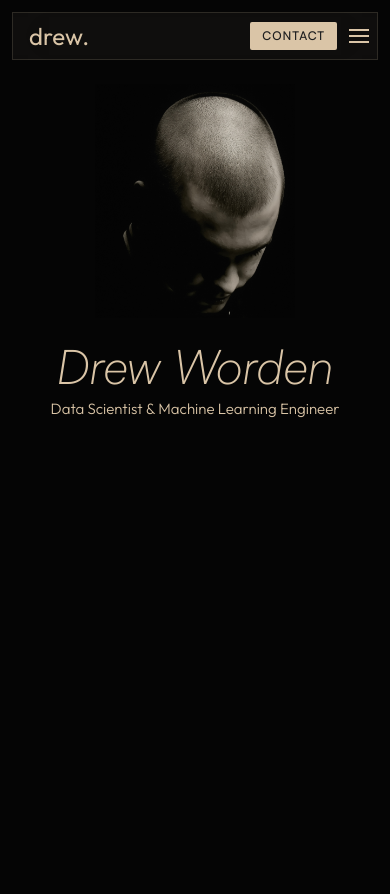
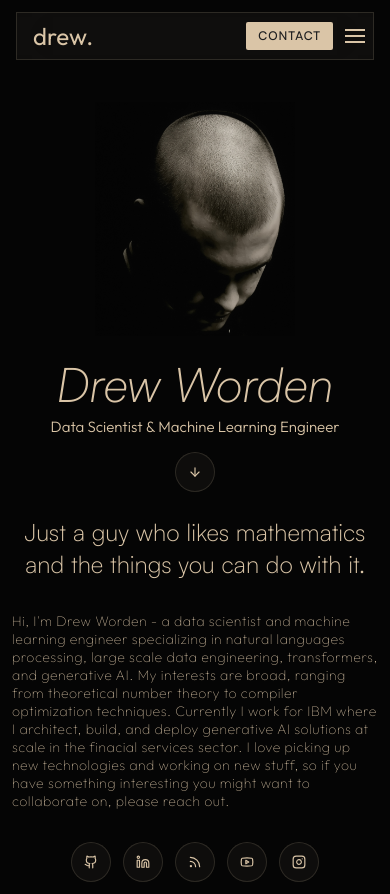
Before and after one commit to drew-worden/drew.zip, a SvelteKit app: page / in a window 390 px wide. Before the commit the page ends 844 px from the top, so only its background shows below. Built offline with nearby package versions, Linux system fonts and the light colour scheme.

Commit message:
Added about section.

```diff
--- a/src/lib/components/Navbar.svelte
+++ b/src/lib/components/Navbar.svelte
@@ -104,11 +104,10 @@
 <style>
 	nav {
 		width: fit-content;
-		position: absolute;
+		position: fixed;
 		left: 50%;
 		transform: translateX(-50%);
 		padding: 12px 12px 12px 20px;
-		position: relative;
 	}
 
 	.tag {
@@ -182,7 +181,7 @@
 
 	@media (max-width: 810px) {
 		nav {
-			width: 100%;
+			width: calc(100% - 64px);
 		}
 
 		.links {
@@ -209,6 +208,7 @@
 
 		nav {
 			padding: 8px 8px 8px 16px;
+			width: calc(100% - 32px);
 		}
 
 		.contact {
--- a/src/routes/+page.svelte
+++ b/src/routes/+page.svelte
@@ -6,6 +6,170 @@
 	/>
 	<h1>Drew Worden</h1>
 	<h2>Data Scientist & Machine Learning Engineer</h2>
+	<a
+		href="#intro"
+		class="icon-wrapper blurred-card border row"
+		aria-label="Scroll down to introduction"
+	>
+		<svg
+			xmlns="http://www.w3.org/2000/svg"
+			width="24"
+			height="24"
+			viewBox="0 0 24 24"
+			fill="none"
+			stroke="#dac5a7"
+			stroke-width="2"
+			stroke-linecap="round"
+			stroke-linejoin="round"
+			class="lucide lucide-arrow-down arrow-icon"
+			><path d="M12 5v14" /><path d="m19 12-7 7-7-7" /></svg
+		>
+	</a>
+	<section
+		id="intro"
+		class="about"
+	>
+		<p class="callout">Just a guy who likes mathematics and the things you can do with it.</p>
+		<div class="about-right col">
+			<p class="intro">
+				Hi, I'm Drew Worden - a data scientist and machine learning engineer specializing in
+				natural languages processing, large scale data engineering, transformers, and
+				generative AI. My interests are broad, ranging from theoretical number theory to
+				compiler optimization techniques. Currently I work for IBM where I architect, build,
+				and deploy generative AI solutions at scale in the finacial services sector. I love
+				picking up new technologies and working on new stuff, so if you have something
+				interesting you might want to collaborate on, please reach out.
+			</p>
+			<div class="socials row">
+				<a
+					class="icon-wrapper blurred-card border row"
+					href="https://github.com/drew-worden"
+					target="_blank"
+					aria-label="GitHub Profile"
+					><svg
+						xmlns="http://www.w3.org/2000/svg"
+						width="24"
+						height="24"
+						viewBox="0 0 24 24"
+						fill="none"
+						stroke="#dac5a7"
+						stroke-width="2"
+						stroke-linecap="round"
+						stroke-linejoin="round"
+						class="lucide lucide-github"
+						><path
+							d="M15 22v-4a4.8 4.8 0 0 0-1-3.5c3 0 6-2 6-5.5.08-1.25-.27-2.48-1-3.5.28-1.15.28-2.35 0-3.5 0 0-1 0-3 1.5-2.64-.5-5.36-.5-8 0C6 2 5 2 5 2c-.3 1.15-.3 2.35 0 3.5A5.403 5.403 0 0 0 4 9c0 3.5 3 5.5 6 5.5-.39.49-.68 1.05-.85 1.65-.17.6-.22 1.23-.15 1.85v4"
+						/><path d="M9 18c-4.51 2-5-2-7-2" /></svg
+					></a
+				>
+				<a
+					class="icon-wrapper blurred-card border row"
+					href="https://www.linkedin.com/in/drewpworden/"
+					target="_blank"
+					aria-label="LinkedIn Profile"
+					><svg
+						xmlns="http://www.w3.org/2000/svg"
+						width="24"
+						height="24"
+						viewBox="0 0 24 24"
+						fill="none"
+						stroke="#dac5a7"
+						stroke-width="2"
+						stroke-linecap="round"
+						stroke-linejoin="round"
+						class="lucide lucide-linkedin"
+						><path
+							d="M16 8a6 6 0 0 1 6 6v7h-4v-7a2 2 0 0 0-2-2 2 2 0 0 0-2 2v7h-4v-7a6 6 0 0 1 6-6z"
+						/><rect
+							width="4"
+							height="12"
+							x="2"
+							y="9"
+						/><circle
+							cx="4"
+							cy="4"
+							r="2"
+						/></svg
+					></a
+				>
+				<a
+					href="https://medium.com/@drewpworden"
+					target="_blank"
+					class="icon-wrapper blurred-card border row"
+					aria-label="Medium Profile"
+					><svg
+						xmlns="http://www.w3.org/2000/svg"
+						width="24"
+						height="24"
+						viewBox="0 0 24 24"
+						fill="none"
+						stroke="#dac5a7"
+						stroke-width="2"
+						stroke-linecap="round"
+						stroke-linejoin="round"
+						class="lucide lucide-rss"
+						><path d="M4 11a9 9 0 0 1 9 9" /><path d="M4 4a16 16 0 0 1 16 16" /><circle
+							cx="5"
+							cy="19"
+							r="1"
+						/></svg
+					></a
+				>
+				<a
+					href="https://www.youtube.com/@drew-worden"
+					target="_blank"
+					class="icon-wrapper blurred-card border row"
+					aria-label="YouTube Profile"
+					><svg
+						xmlns="http://www.w3.org/2000/svg"
+						width="24"
+						height="24"
+						viewBox="0 0 24 24"
+						fill="none"
+						stroke="#dac5a7"
+						stroke-width="2"
+						stroke-linecap="round"
+						stroke-linejoin="round"
+						class="lucide lucide-youtube"
+						><path
+							d="M2.5 17a24.12 24.12 0 0 1 0-10 2 2 0 0 1 1.4-1.4 49.56 49.56 0 0 1 16.2 0A2 2 0 0 1 21.5 7a24.12 24.12 0 0 1 0 10 2 2 0 0 1-1.4 1.4 49.55 49.55 0 0 1-16.2 0A2 2 0 0 1 2.5 17"
+						/><path d="m10 15 5-3-5-3z" /></svg
+					></a
+				>
+				<a
+					href="https://www.instagram.com/drew.worden/"
+					target="_blank"
+					class="icon-wrapper blurred-card border row"
+					aria-label="Instagram Profile"
+					><svg
+						xmlns="http://www.w3.org/2000/svg"
+						width="24"
+						height="24"
+						viewBox="0 0 24 24"
+						fill="none"
+						stroke="#dac5a7"
+						stroke-width="2"
+						stroke-linecap="round"
+						stroke-linejoin="round"
+						class="lucide lucide-instagram"
+						><rect
+							width="20"
+							height="20"
+							x="2"
+							y="2"
+							rx="5"
+							ry="5"
+						/><path d="M16 11.37A4 4 0 1 1 12.63 8 4 4 0 0 1 16 11.37z" /><line
+							x1="17.5"
+							x2="17.51"
+							y1="6.5"
+							y2="6.5"
+						/></svg
+					></a
+				>
+			</div>
+		</div>
+	</section>
 </div>
 
 <style>
@@ -18,7 +182,7 @@
 	.headshot {
 		width: 500px;
 		margin: 0 auto;
-		margin-top: 48px;
+		margin-top: 64px;
 	}
 
 	h1 {
@@ -34,12 +198,77 @@
 		color: var(--font-color);
 		font-weight: 300;
 		font-size: 24px;
+		margin-bottom: 32px;
+	}
+
+	.about {
+		margin-top: 64px;
+	}
+
+	.icon-wrapper {
+		justify-content: center;
+		border-radius: 50%;
+		cursor: pointer;
+	}
+
+	.icon-wrapper:hover {
+		box-shadow: var(--font-color) 0px 0px 25px -10px;
+	}
+
+	.about {
+		display: grid;
+		grid-template-columns: 1fr 1fr;
+		gap: 64px;
+	}
+
+	.callout {
+		font-family: satoshi;
+		font-weight: 300;
+		font-size: 48px;
+		color: var(--font-color);
+	}
+
+	.about-right {
+		gap: 32px;
+	}
+
+	.intro {
+		font-family: outfit;
+		font-weight: 100;
+		font-size: 18px;
+		color: var(--font-color);
+		letter-spacing: 0.5px;
+	}
+
+	.socials {
+		gap: 12px;
+	}
+
+	@media (max-width: 1600px) {
+		.about {
+			grid-template-columns: 1fr;
+			gap: 32px;
+		}
+
+		.callout {
+			text-align: center;
+			max-width: 800px;
+			margin: 0 auto;
+		}
+
+		.about-right {
+			align-items: center;
+		}
+
+		.intro {
+			max-width: 1000px;
+			margin: 0 auto;
+		}
 	}
 
 	@media (max-width: 1200px) {
 		.headshot {
 			width: 400px;
-			margin-top: 40px;
 		}
 
 		h1 {
@@ -54,7 +283,7 @@
 	@media (max-width: 810px) {
 		.headshot {
 			width: 239px;
-			margin-top: 32px;
+			margin-top: 84px;
 		}
 
 		h1 {
@@ -63,13 +292,31 @@
 
 		h2 {
 			font-size: 18px;
+			margin-bottom: 24px;
+		}
+
+		.icon-wrapper > svg {
+			width: 16px;
+			height: 16px;
+		}
+
+		.about {
+			margin-top: 32px;
+		}
+
+		.callout {
+			font-size: 36px;
+		}
+
+		.intro {
+			font-size: 16px;
 		}
 	}
 
 	@media (max-width: 600px) {
 		.headshot {
 			width: 200px;
-			margin-top: 24px;
+			margin-top: 90px;
 		}
 
 		h1 {
@@ -78,6 +325,24 @@
 
 		h2 {
 			font-size: 15px;
+			margin-bottom: 16px;
+		}
+
+		.about {
+			margin-top: 24px;
+		}
+
+		.icon-wrapper > svg {
+			width: 14px;
+			height: 14px;
+		}
+
+		.callout {
+			font-size: 24px;
+		}
+
+		.intro {
+			font-size: 14px;
 		}
 	}
 </style>
```
